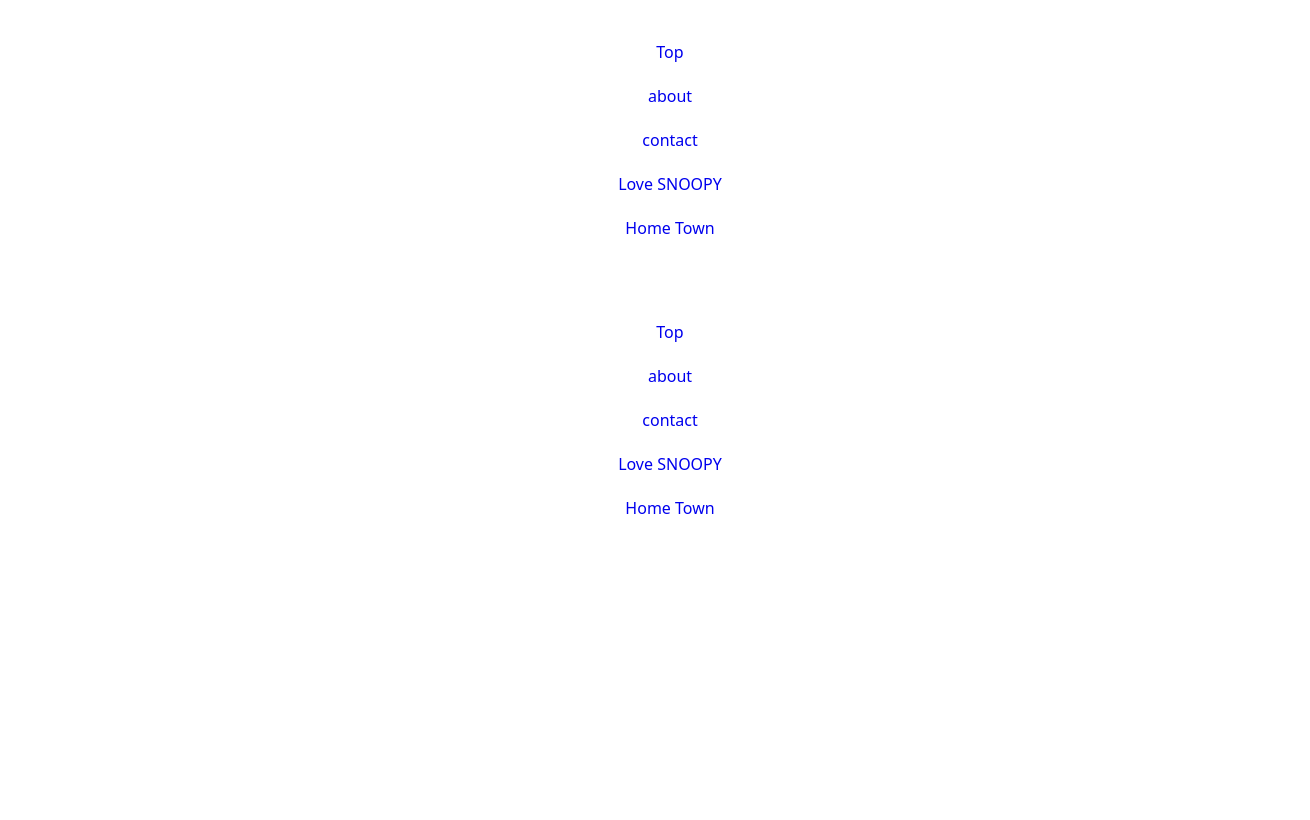
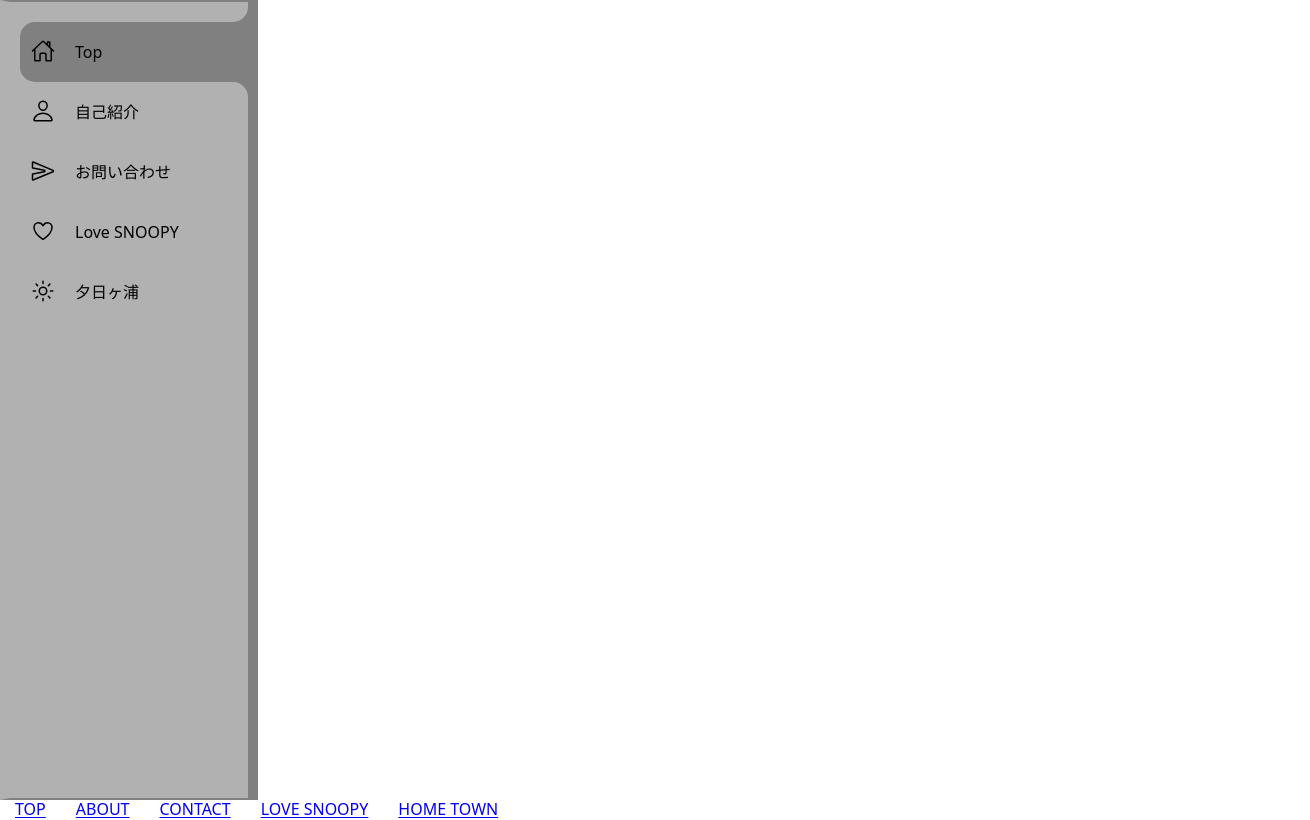
Before and after one commit to fhazuki/about-me, a plain HTML site: page index.html in a window 1280 px wide. Shown: the whole page, 1310 px wide, since content can reach past the window. Drawn offline with nearby package versions, Linux system fonts and the light colour scheme; files that its build step writes are made by us from their sources.

Commit message:
サイドバーの追加

```diff
--- a/about/css/reset.css
+++ /dev/null
@@ -1,110 +0,0 @@
-*,
-*::before,
-*::after {
-	margin: 0;
-	padding: 0;
-	box-sizing: border-box;
-}
-
-:where([hidden]:not([hidden='until-found'])) {
-	display: none !important;
-}
-
-:where(html) {
-	-webkit-text-size-adjust: none;
-	/* color-scheme: dark light; */
-}
-
-@supports not (min-block-size: 100dvb) {
-	:where(html) {
-		block-size: 100%;
-	}
-}
-
-@media (prefers-reduced-motion: no-preference) {
-	:where(html:focus-within) {
-		scroll-behavior: smooth;
-	}
-}
-
-:where(body) {
-	block-size: 100%;
-	block-size: 100dvb;
-	line-height: 1.5;
-	font-family: system-ui, sans-serif;
-	-webkit-font-smoothing: antialiased;
-}
-
-:where(input, button, textarea, select) {
-	font: inherit;
-	color: inherit;
-}
-
-:where(textarea) {
-	resize: vertical;
-	resize: block;
-}
-
-:where(button, label, select, summary, [role='button'], [role='option']) {
-	cursor: pointer;
-}
-
-:where(:disabled) {
-	cursor: not-allowed;
-}
-
-:where(label:has(> input:disabled), label:has(+ input:disabled)) {
-	cursor: not-allowed;
-}
-
-:where(button) {
-	border-style: solid;
-}
-
-:where(a) {
-	text-underline-offset: 0.2ex;
-}
-
-:where(ul, ol) {
-	list-style: none;
-}
-
-:where(img, svg, video, canvas, audio, iframe, embed, object) {
-	display: block;
-}
-
-:where(img, picture, svg) {
-	max-inline-size: 100%;
-	block-size: auto;
-}
-
-:where(p, h1, h2, h3, h4, h5, h6) {
-	overflow-wrap: break-word;
-}
-
-:where(h1, h2, h3) {
-	line-height: calc(1em + 0.5rem);
-}
-
-:where(hr) {
-	border: none;
-	border-block-start: 1px solid;
-	color: inherit;
-	block-size: 0;
-	overflow: visible;
-}
-
-:where(:focus-visible) {
-	outline: 2px solid var(--focus-color, Highlight);
-	outline-offset: 2px;
-}
-
-:where(.visually-hidden:not(:focus, :active, :focus-within, .not-visually-hidden)) {
-	clip-path: inset(50%) !important;
-	height: 1px !important;
-	width: 1px !important;
-	overflow: hidden !important;
-	position: absolute !important;
-	white-space: nowrap !important;
-	border: 0 !important;
-}
--- a/about/css/style.css
+++ b/about/css/style.css
@@ -0,0 +1,20 @@
+* {
+    width: 100%;
+}
+
+nav {
+    width: 100%;
+    padding: 20px 0;
+    text-align: center;
+}
+
+nav ul li {
+    display: inline;
+    list-style: none;
+    margin: 20px 30px;
+    cursor: pointer;
+}
+
+nav ul li a {
+    text-decoration: none;
+}
--- a/contact/css/reset.css
+++ /dev/null
@@ -1,110 +0,0 @@
-*,
-*::before,
-*::after {
-	margin: 0;
-	padding: 0;
-	box-sizing: border-box;
-}
-
-:where([hidden]:not([hidden='until-found'])) {
-	display: none !important;
-}
-
-:where(html) {
-	-webkit-text-size-adjust: none;
-	/* color-scheme: dark light; */
-}
-
-@supports not (min-block-size: 100dvb) {
-	:where(html) {
-		block-size: 100%;
-	}
-}
-
-@media (prefers-reduced-motion: no-preference) {
-	:where(html:focus-within) {
-		scroll-behavior: smooth;
-	}
-}
-
-:where(body) {
-	block-size: 100%;
-	block-size: 100dvb;
-	line-height: 1.5;
-	font-family: system-ui, sans-serif;
-	-webkit-font-smoothing: antialiased;
-}
-
-:where(input, button, textarea, select) {
-	font: inherit;
-	color: inherit;
-}
-
-:where(textarea) {
-	resize: vertical;
-	resize: block;
-}
-
-:where(button, label, select, summary, [role='button'], [role='option']) {
-	cursor: pointer;
-}
-
-:where(:disabled) {
-	cursor: not-allowed;
-}
-
-:where(label:has(> input:disabled), label:has(+ input:disabled)) {
-	cursor: not-allowed;
-}
-
-:where(button) {
-	border-style: solid;
-}
-
-:where(a) {
-	text-underline-offset: 0.2ex;
-}
-
-:where(ul, ol) {
-	list-style: none;
-}
-
-:where(img, svg, video, canvas, audio, iframe, embed, object) {
-	display: block;
-}
-
-:where(img, picture, svg) {
-	max-inline-size: 100%;
-	block-size: auto;
-}
-
-:where(p, h1, h2, h3, h4, h5, h6) {
-	overflow-wrap: break-word;
-}
-
-:where(h1, h2, h3) {
-	line-height: calc(1em + 0.5rem);
-}
-
-:where(hr) {
-	border: none;
-	border-block-start: 1px solid;
-	color: inherit;
-	block-size: 0;
-	overflow: visible;
-}
-
-:where(:focus-visible) {
-	outline: 2px solid var(--focus-color, Highlight);
-	outline-offset: 2px;
-}
-
-:where(.visually-hidden:not(:focus, :active, :focus-within, .not-visually-hidden)) {
-	clip-path: inset(50%) !important;
-	height: 1px !important;
-	width: 1px !important;
-	overflow: hidden !important;
-	position: absolute !important;
-	white-space: nowrap !important;
-	border: 0 !important;
-}
--- a/contact/css/style.css
+++ b/contact/css/style.css
@@ -0,0 +1,20 @@
+* {
+    width: 100%;
+}
+
+nav {
+    width: 100%;
+    padding: 20px 0;
+    text-align: center;
+}
+
+nav ul li {
+    display: inline;
+    list-style: none;
+    margin: 20px 30px;
+    cursor: pointer;
+}
+
+nav ul li a {
+    text-decoration: none;
+}
--- a/index.html
+++ b/index.html
@@ -2,28 +2,53 @@
 <html lang="ja">
 
 <head>
-    <meta charset="UTF-8">
-    <meta name="viewport" content="width=device-width, initial-scale=1.0">
+    <meta charset="UTF-8" />
+    <meta name="viewport" content="width=device-width, initial-scale=1.0" />
     <title>Top</title>
-    <link rel="stylesheet" href="./css/reset.css">
-    <link rel="stylesheet" href="./top/css/style.css">
+    <link rel="stylesheet" href="./top/css/reset.css" />
+    <link rel="stylesheet" href="./top/css/style.css" />
 </head>
 
 <body>
     <header>
-        <nav>
+        <div class="navigation">
             <ul>
-                <li><a href="./index.html">Top</a></li>
-                <li><a href="./about/index.html">about</a></li>
-                <li><a href="./contact/index.html">contact</a></li>
-                <li><a href="./snoopy/index.html">Love SNOOPY</a></li>
-                <li><a href="./tango/index.html">Home Town</a></li>
+                <li class="list active">
+                    <a href="./index.html">
+                        <span class="icon"><ion-icon name="home-outline"></ion-icon></span>
+                        <span class="title">Top</span>
+                    </a>
+                </li>
+                <li class="list">
+                    <a href="./about/index.html">
+                        <span class="icon"><ion-icon name="person-outline"></ion-icon></span>
+                        <span class="title">自己紹介</span>
+                    </a>
+                </li>
+                <li class="list">
+                    <a href="./contact/index.html">
+                        <span class="icon"><ion-icon name="send-outline"></ion-icon></span>
+                        <span class="title">お問い合わせ</span>
+                    </a>
+                </li>
+                <li class="list">
+                    <a href="./snoopy/index.html">
+                        <span class="icon"><ion-icon name="heart-outline"></ion-icon></span>
+                        <span class="title">Love SNOOPY</span>
+                    </a>
+                </li>
+                <li class="list">
+                    <a href="./tango/index.html">
+                        <span class="icon"><ion-icon name="sunny-outline"></ion-icon></span>
+                        <span class="title">夕日ヶ浦</span>
+                    </a>
+                </li>
             </ul>
-        </nav>
+        </div>
     </header>
     <main></main>
     <footer>
-        <nav>
+        <nav class="footer">
             <ul>
                 <li><a href="./index.html">Top</a></li>
                 <li><a href="./about/index.html">about</a></li>
@@ -33,6 +58,8 @@
             </ul>
         </nav>
     </footer>
+    <script type="module" src="https://unpkg.com/ionicons@7.1.0/dist/ionicons/ionicons.esm.js"></script>
+    <script nomodule src="https://unpkg.com/ionicons@7.1.0/dist/ionicons/ionicons.js"></script>
 </body>
 
 </html>
--- a/snoopy/css/reset.css
+++ /dev/null
@@ -1,110 +0,0 @@
-*,
-*::before,
-*::after {
-	margin: 0;
-	padding: 0;
-	box-sizing: border-box;
-}
-
-:where([hidden]:not([hidden='until-found'])) {
-	display: none !important;
-}
-
-:where(html) {
-	-webkit-text-size-adjust: none;
-	/* color-scheme: dark light; */
-}
-
-@supports not (min-block-size: 100dvb) {
-	:where(html) {
-		block-size: 100%;
-	}
-}
-
-@media (prefers-reduced-motion: no-preference) {
-	:where(html:focus-within) {
-		scroll-behavior: smooth;
-	}
-}
-
-:where(body) {
-	block-size: 100%;
-	block-size: 100dvb;
-	line-height: 1.5;
-	font-family: system-ui, sans-serif;
-	-webkit-font-smoothing: antialiased;
-}
-
-:where(input, button, textarea, select) {
-	font: inherit;
-	color: inherit;
-}
-
-:where(textarea) {
-	resize: vertical;
-	resize: block;
-}
-
-:where(button, label, select, summary, [role='button'], [role='option']) {
-	cursor: pointer;
-}
-
-:where(:disabled) {
-	cursor: not-allowed;
-}
-
-:where(label:has(> input:disabled), label:has(+ input:disabled)) {
-	cursor: not-allowed;
-}
-
-:where(button) {
-	border-style: solid;
-}
-
-:where(a) {
-	text-underline-offset: 0.2ex;
-}
-
-:where(ul, ol) {
-	list-style: none;
-}
-
-:where(img, svg, video, canvas, audio, iframe, embed, object) {
-	display: block;
-}
-
-:where(img, picture, svg) {
-	max-inline-size: 100%;
-	block-size: auto;
-}
-
-:where(p, h1, h2, h3, h4, h5, h6) {
-	overflow-wrap: break-word;
-}
-
-:where(h1, h2, h3) {
-	line-height: calc(1em + 0.5rem);
-}
-
-:where(hr) {
-	border: none;
-	border-block-start: 1px solid;
-	color: inherit;
-	block-size: 0;
-	overflow: visible;
-}
-
-:where(:focus-visible) {
-	outline: 2px solid var(--focus-color, Highlight);
-	outline-offset: 2px;
-}
-
-:where(.visually-hidden:not(:focus, :active, :focus-within, .not-visually-hidden)) {
-	clip-path: inset(50%) !important;
-	height: 1px !important;
-	width: 1px !important;
-	overflow: hidden !important;
-	position: absolute !important;
-	white-space: nowrap !important;
-	border: 0 !important;
-}
--- a/snoopy/css/style.css
+++ b/snoopy/css/style.css
@@ -1,3 +1,20 @@
-*{
+* {
     width: 100%;
 }
+
+nav {
+    width: 100%;
+    padding: 20px 0;
+    text-align: center;
+}
+
+nav ul li {
+    display: inline;
+    list-style: none;
+    margin: 20px 30px;
+    cursor: pointer;
+}
+
+nav ul li a {
+    text-decoration: none;
+}
--- a/tango/css/style.css
+++ b/tango/css/style.css
@@ -1,3 +1,20 @@
-*{
+* {
     width: 100%;
 }
+
+nav {
+    width: 100%;
+    padding: 20px 0;
+    text-align: center;
+}
+
+nav ul li {
+    display: inline;
+    list-style: none;
+    margin: 20px 30px;
+    cursor: pointer;
+}
+
+nav ul li a {
+    text-decoration: none;
+}
--- a/top/css/style.css
+++ b/top/css/style.css
@@ -1,20 +1,113 @@
 * {
-    width: 100%;
+    margin: 0;
+    padding: 0;
+    box-sizing: border-box;
 }
 
-nav {
+body {
+    height: 100vh;
+}
+
+.navigation {
+    border: 2px solid rgb(128, 128, 128);
+    height: 100vh;
+    width: 70px;
+    position: relative;
+    background-color: rgb(177, 177, 177);
+    box-shadow: 8px 0 0 rgb(128, 128, 128);
+    border-left: 10px solid rgb(177, 177, 177);
+    overflow-x: hidden;
+    transition: all 0.5s;
+}
+
+.navigation:hover {
+    width: 250px;
+}
+
+.navigation ul {
+    position: absolute;
+    top: 0;
+    left: 0;
     width: 100%;
-    padding: 20px 0;
+    padding-top: 20px;
+    padding-left: 10px;
+}
+
+.navigation ul li {
+    list-style: none;
+    display: block;
+    width: 100%;
+    position: relative;
+    border-radius: 15px;
+}
+
+.navigation ul li:hover {
+    background-color: rgba(143, 143, 143, 0.422);
+}
+
+.navigation ul li.active {
+    background-color: rgb(128, 128, 128);
+}
+
+.navigation ul li.active::before {
+    content: "";
+    position: absolute;
+    width: 30px;
+    height: 30px;
+    top: -30px;
+    right: 0;
+    border-radius: 50%;
+    box-shadow: 15px 15px  rgb(128, 128, 128);
+}
+
+.navigation ul li.active::after {
+    content: "";
+    position: absolute;
+    width: 30px;
+    height: 30px;
+    top: 60px;
+    right: 0;
+    border-radius: 50%;
+    box-shadow: 15px -15px  rgb(128, 128, 128);
+}
+
+.navigation ul li a {
+    text-decoration:    none;
+    color: black;
+    width: 100%;
+    display: flex;
+    position: relative;
+}
+
+.navigation ul li a .icon {
+    display: block;
+    min-width: 45px;
+    height: 60px;
+    line-height: 70px;
     text-align: center;
 }
 
-nav ul li {
-    display: flex;
-    list-style: none;
-    margin: 20px 30px;
-    cursor: pointer;
+.navigation ul li a .icon ion-icon {
+    font-size: 1.5rem;
 }
 
-nav ul li a {
-    text-decoration: none;
+.navigation ul li a .title {
+    padding-left: 10px;
+    height: 60px;
+    line-height: 60px;
+    white-space: nowrap;
 }
+
+
+
+
+.footer ul {
+    display: flex;
+}
+
+.footer ul li {
+    padding: 0 15px;
+    line-height: 1.2;
+     /* color: #fff; */
+    text-transform: uppercase;
+}
```
Also changed, not shown: about/index.html (+1 -1 lines), contact/index.html (+1 -1 lines), snoopy/index.html (+2 -0 lines), tango/css/reset.css (deleted, +0 -110 lines), tango/index.html (+2 -0 lines).
